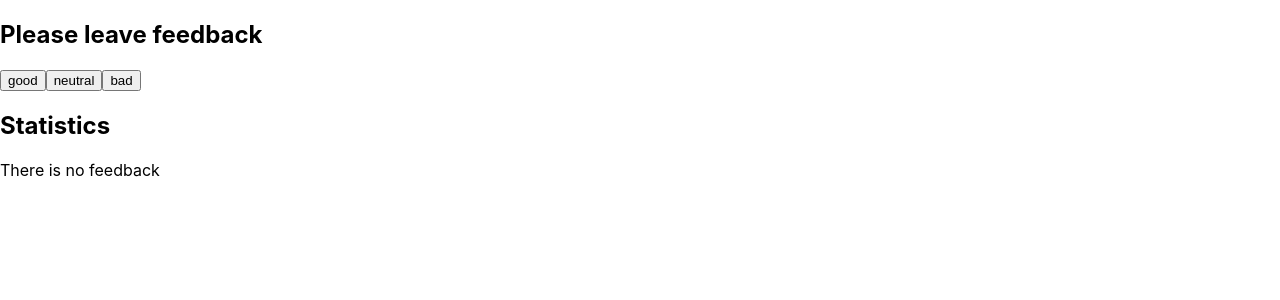
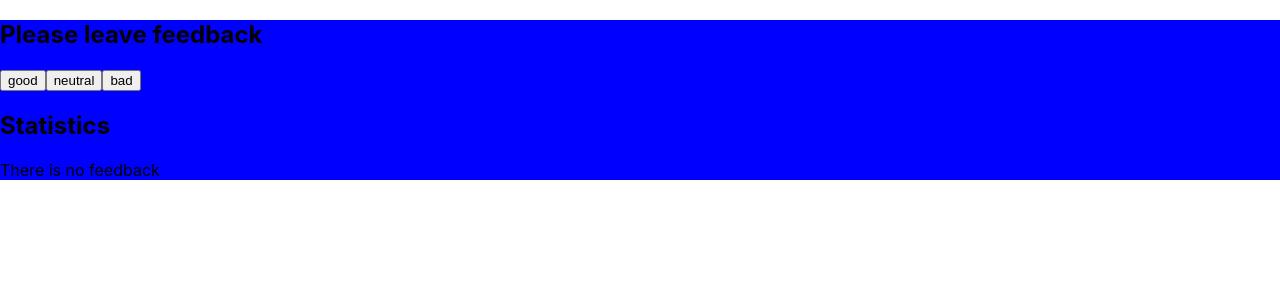
Before and after one commit to Denys90/goit-react-hw-02-feedback, a React (Create React App) app: page / in a window 1280 px wide. Shown: the top 300 px of the page. Built offline with nearby package versions, Linux system fonts and the light colour scheme.

Commit message:
Emotion error

```diff
--- a/package.json
+++ b/package.json
@@ -4,6 +4,8 @@
   "private": true,
   "homepage": "https://Denys90.github.io/goit-react-hw-02-feedback/",
   "dependencies": {
+    "@emotion/react": "^11.11.1",
+    "@emotion/styled": "^11.11.0",
     "@testing-library/jest-dom": "^5.16.3",
     "@testing-library/react": "^12.1.4",
     "@testing-library/user-event": "^13.5.0",
--- a/src/components/Feedback/Feedback.jsx
+++ b/src/components/Feedback/Feedback.jsx
@@ -1,9 +1,10 @@
 import { Component } from 'react';
-import css from './Feedback.module.css';
 import Section from './Section';
 import Statistics from './Statistics';
 import FeedbackOptions from './FeedbackOptions';
 import Notification from './Notification';
+// Styles
+import { Container } from './Feedback.styled';
 
 class Feedback extends Component {
   state = {
@@ -32,8 +33,8 @@ class Feedback extends Component {
     const total = this.countTotalFeedback();
     const positivePercentage = this.countPositiveFeedbackPercentage();
     return (
-      <div className={css.continer}>
-        <h2 className={css.meanTitle}>Please leave feedback</h2>
+      <Container>
+        <h2>Please leave feedback</h2>
         <FeedbackOptions
           options={['good', 'neutral', 'bad']}
           onLeaveFeedback={this.feedbackType}
@@ -51,7 +52,7 @@ class Feedback extends Component {
             <Notification message="There is no feedback" />
           )}
         </Section>
-      </div>
+      </Container>
     );
   }
 }
--- /dev/null
+++ b/src/components/Feedback/Feedback.styled.js
@@ -0,0 +1,5 @@
+import styled from 'styled-components';
+
+export const Container = styled.div`
+  background-color: blue;
+`;
```
Also changed, not shown: src/components/Feedback/Feedback.module.css (deleted), 1 other file (tests, documents, lock files or other folders).
